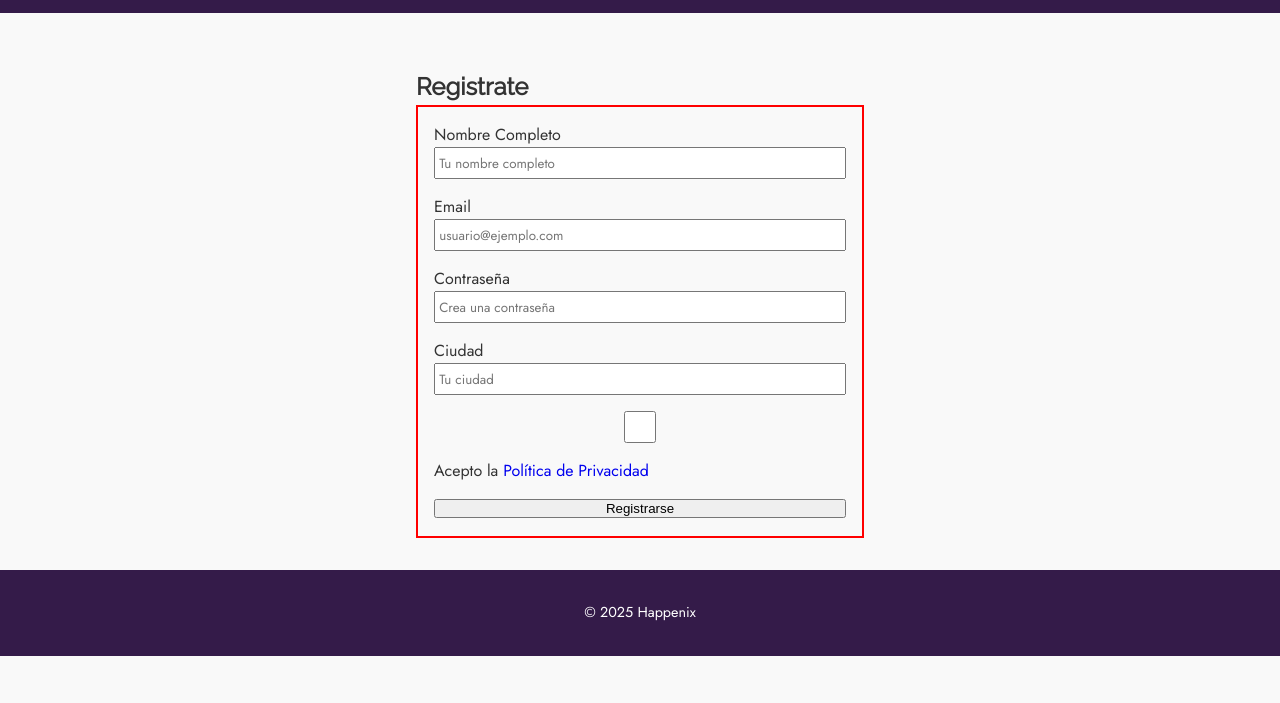
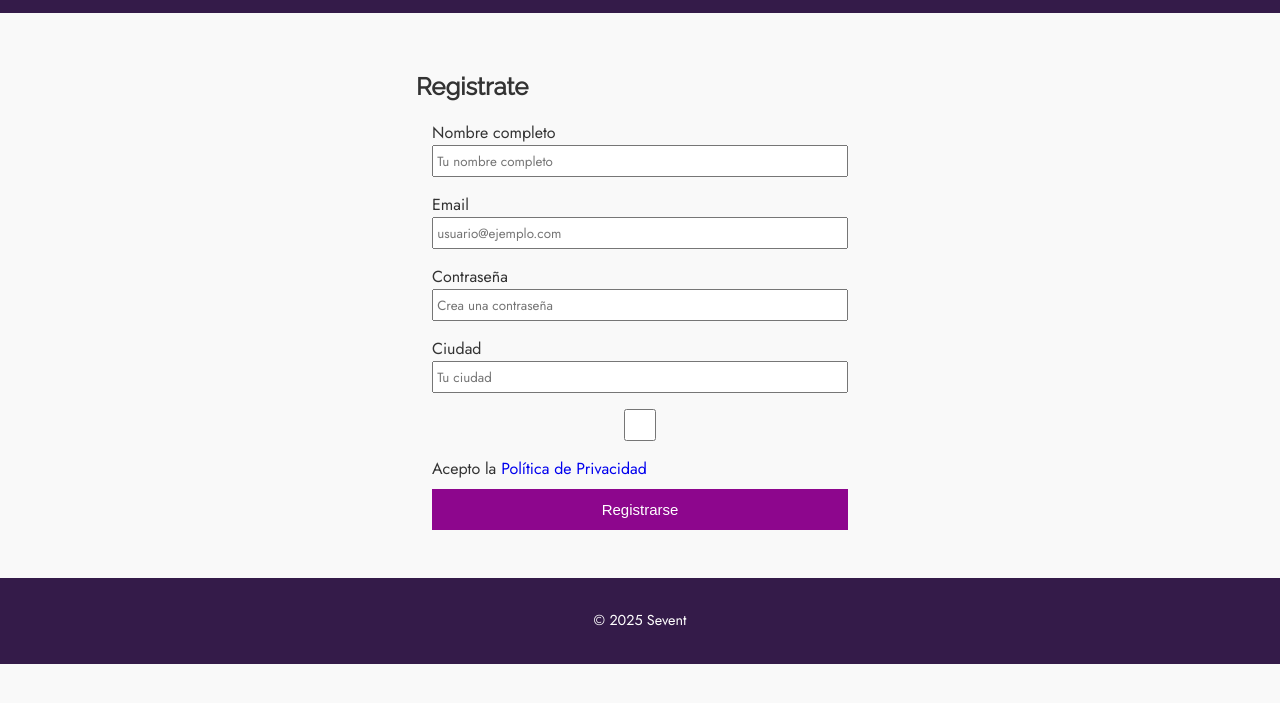
Before and after one commit to moisescolman/EvaluacionHTMLCSS, a plain HTML site: page pages/registro.html in a window 1280 px wide. Shown: the part 59-762 px from the top of the page. Drawn offline with Linux system fonts and the light colour scheme.

Commit message:
ajuste formularios

```diff
--- a/css/style.css
+++ b/css/style.css
@@ -307,7 +307,7 @@ p {
 
 form {
     padding: 1rem;
-    border: 2px solid red;
+    /* border: 2px solid red; */
     width: 100%;
 }
 label {
@@ -339,7 +339,7 @@ textarea {
     padding-right: 0.2rem;
 }
 .campo {
-
+    /* border: blue solid 1px; */
 }
 .formulario-contacto {
     min-width: 10rem;
--- a/pages/registro.html
+++ b/pages/registro.html
@@ -34,74 +34,44 @@
       <h2>Registrate</h2>
       <form action="#" method="get">
         <div class="campo">
-          <label for="registro-nombre">Nombre Completo</label>
-          <input
-            type="text"
-            id="registro-nombre"
-            name="nombre"
-            placeholder="Tu nombre completo"
-            required
+          <label for="registro-nombre">Nombre completo</label>
+          <input type="text" id="registro-nombre" name="nombre" placeholder="Tu nombre completo" required
           />
         </div>
 
         <div class="campo">
           <label for="registro-email">Email</label>
-          <input
-            type="email"
-            id="registro-email"
-            name="email"
-            placeholder="usuario@ejemplo.com"
-            required
+          <input type="email" id="registro-email" name="email" placeholder="usuario@ejemplo.com" required
           />
         </div>
 
         <div class="campo">
           <label for="registro-contrasena">Contraseña</label>
-          <input
-            type="password"
-            id="registro-contrasena"
-            name="contrasena"
-            placeholder="Crea una contraseña"
-            required
+          <input type="password" id="registro-contrasena" name="contrasena" placeholder="Crea una contraseña" required
           />
         </div>
 
         <div class="campo">
           <label for="registro-ciudad">Ciudad</label>
-          <input
-            type="text"
-            id="registro-ciudad"
-            name="ciudad"
-            placeholder="Tu ciudad"
-            required
+          <input type="text" id="registro-ciudad" name="ciudad" placeholder="Tu ciudad" required
           />
         </div>
 
         <div class="campo">
-          <input
-            type="checkbox"
-            id="registro-acepta-politica"
-            name="aceptar-politica"
-            required
+          <input type="checkbox" id="registro-acepta-politica" name="aceptar-politica" required
           />
           <label for="registro-acepta-politica">
             Acepto la <a href="#" target="_blank">Política de Privacidad</a>
           </label>
         </div>
 
-        <button
-          type="submit"
-          class="boton-reserva"
-          style="width: 100%; margin-top: 1rem;"
-        >
-          Registrarse
-        </button>
+        <button type="submit" class="boton-detalles"> Registrarse</button>
       </form>
     </section>
   </main>
 
   <footer class="pie-pagina">
-    <p>&copy; 2025 Happenix</p>
+    <p>© 2025 Sevent</p>
   </footer>
 </body>
 </html>
```
Also changed, not shown: pages/contacto.html (+1 -1 lines).
